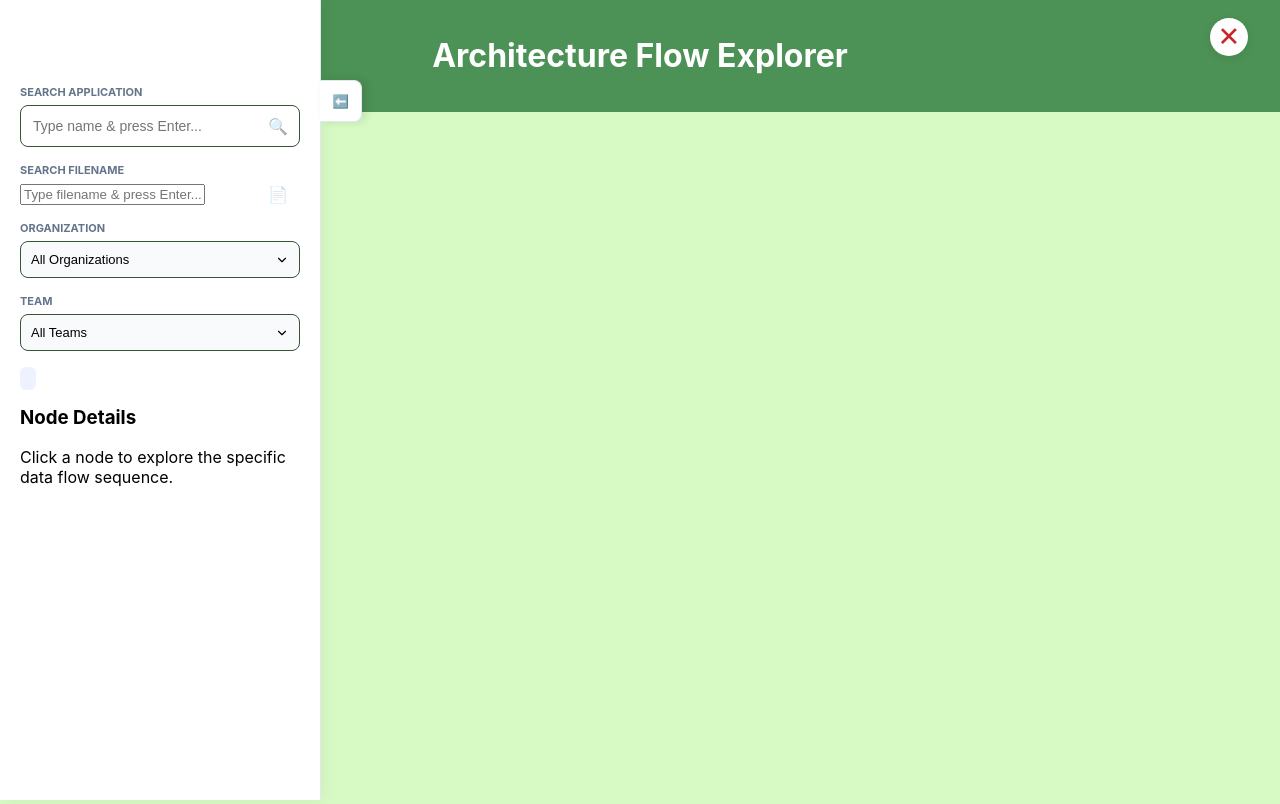
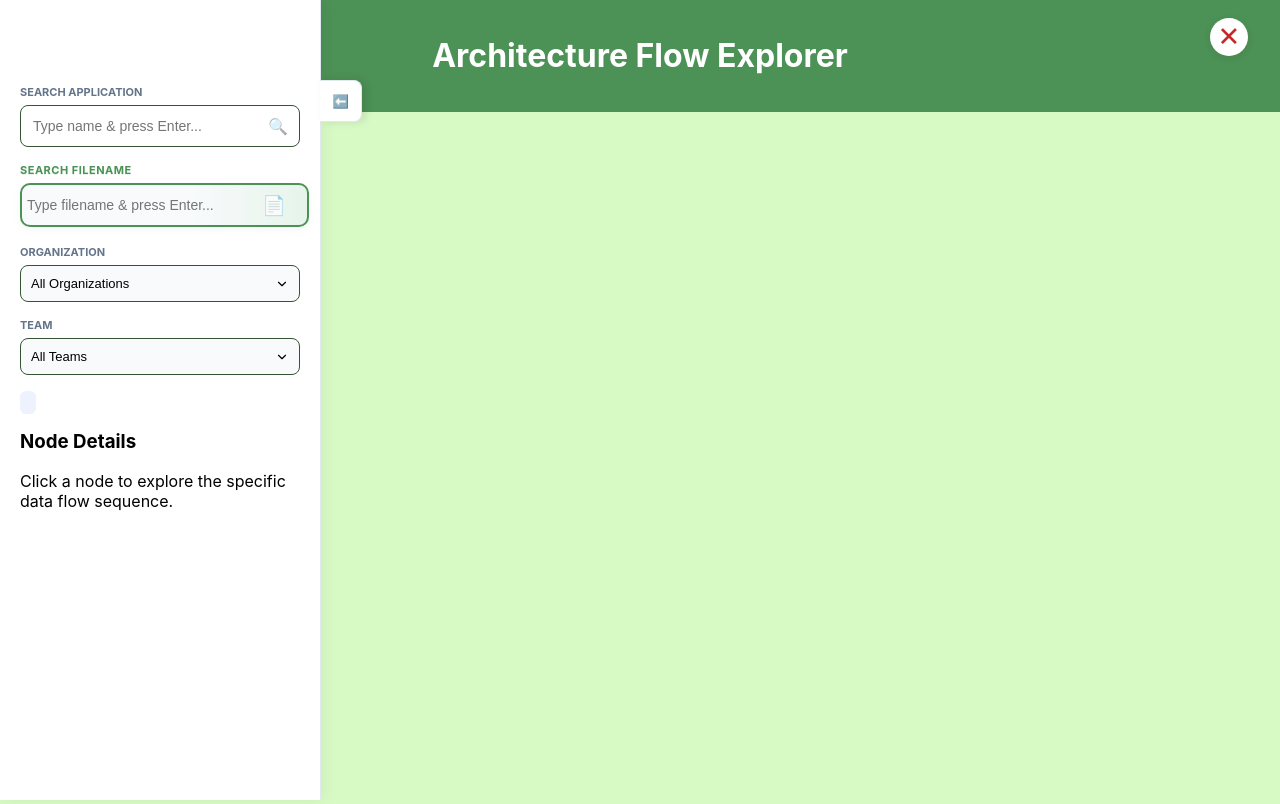
Before and after one commit to Debojyoti-Chanda/Flow-Arch, a Flask app: page / in a window 1280 px wide. Run offline with Flask 3, Linux system fonts and the light colour scheme.

Commit message:
Improve design of searchbar

```diff
--- a/static/css/style.css
+++ b/static/css/style.css
@@ -118,6 +118,7 @@ header {
 
 .search-wrapper { position: relative; }
 
+
 #search-input {
     width: 100%;
     padding: 12px 35px 12px 12px;
@@ -125,6 +126,43 @@ header {
     border-radius: 8px;
     font-size: 14px;
     box-sizing: border-box;
+}
+
+#filename-input {
+    width: 100%;
+    padding: 12px 0px 12px 5px;
+    border: 2px solid var(--primary);
+    border-radius: 10px;
+    font-size: 14px;
+    background: linear-gradient(90deg, #f8fafc 60%, #e6f4ea 100%);
+    box-shadow: 0 2px 8px rgba(76,145,85,0.07);
+    transition: border 0.2s, box-shadow 0.2s;
+    margin-top: 2px;
+    margin-bottom: 2px;
+    color: var(--text-main);
+}
+
+#filename-input:focus {
+    border: 2px solid #2563eb;
+    outline: none;
+    background: #e6f4ea;
+    box-shadow: 0 4px 16px rgba(76,145,85,0.13);
+}
+
+#filename-input + .search-icon {
+    color: #2563eb;
+    font-size: 1.2em;
+    right: 14px;
+    opacity: 0.7;
+}
+
+.input-group label[for="filename-input"] {
+    color: var(--primary);
+    font-weight: 700;
+    letter-spacing: 0.5px;
+    font-size: 11px;
+    margin-bottom: 4px;
+    text-shadow: 0 1px 0 #e6f4ea;
 }
 
 .search-icon {
```
